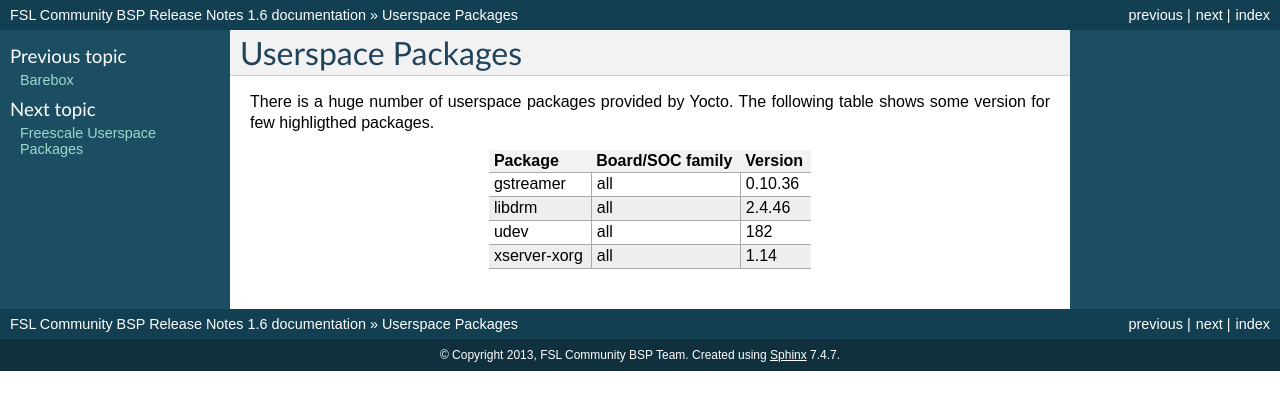
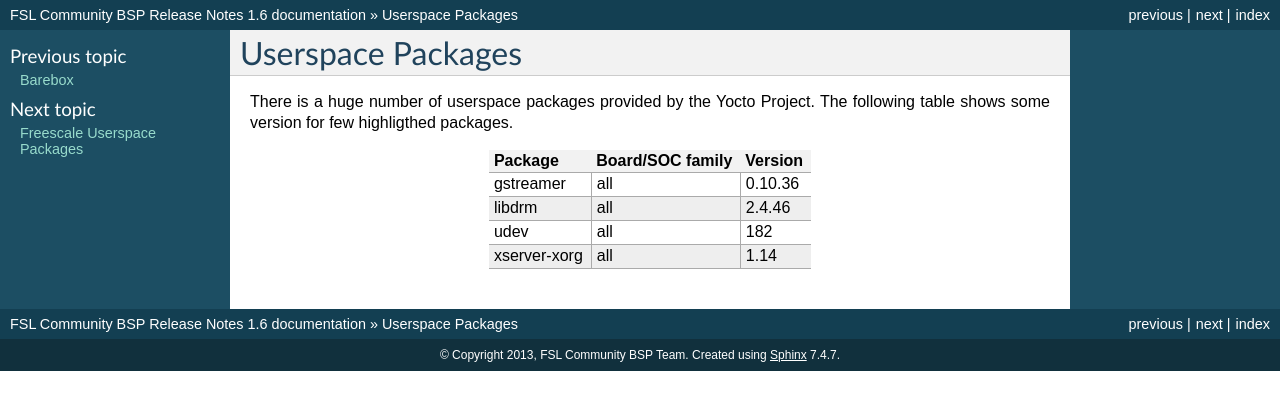
Before and after one commit to Freescale/Documentation, a Sphinx documentation site: the page built from release-notes/source/userspace-pkg.rst, in a window 1280 px wide. Shown: the top 410 px of the page. Built offline with Sphinx 7.4.7, drawn with Linux system fonts in a browser that asks for light colours; pages that are not in the unit, such as notebooks, are missing from menus.

Commit message:
RN: use "Yocto Project" instead of just "Yocto"
Signed-off-by: Mario Domenech Goulart <mario@ossystems.com.br>

```diff
--- a/release-notes/source/Acknowledgement.rst
+++ b/release-notes/source/Acknowledgement.rst
@@ -2,8 +2,8 @@
 Acknowledgement
 ===============
 
-The FSL BSP Community is a community effort of keeping and mantaining an Yocto
-BSP meta layer for Freescale boards/chips.
+The FSL BSP Community is a community effort of keeping and mantaining
+a Freescale boards/chips layer for the Yocto Project.
 
 Dora Source Code
 ----------------
--- a/release-notes/source/introduction.rst
+++ b/release-notes/source/introduction.rst
@@ -3,4 +3,4 @@ Introduction
 
 This document has the release notes of the FSL Community BSP |release|
 which is a communty effort to improve Freescale's
-processors support in OpenEmbedded and Yocto.
+processors support in OpenEmbedded and in the Yocto Project.
--- a/release-notes/source/userspace-pkg.rst
+++ b/release-notes/source/userspace-pkg.rst
@@ -1,8 +1,9 @@
 Userspace Packages
 ==================
 
-There is a huge number of userspace packages provided by Yocto.
-The following table shows some version for few highligthed packages.
+There is a huge number of userspace packages provided by the Yocto
+Project.  The following table shows some version for few highligthed
+packages.
 
 
 .. include:: userspace-pkg.inc
```
